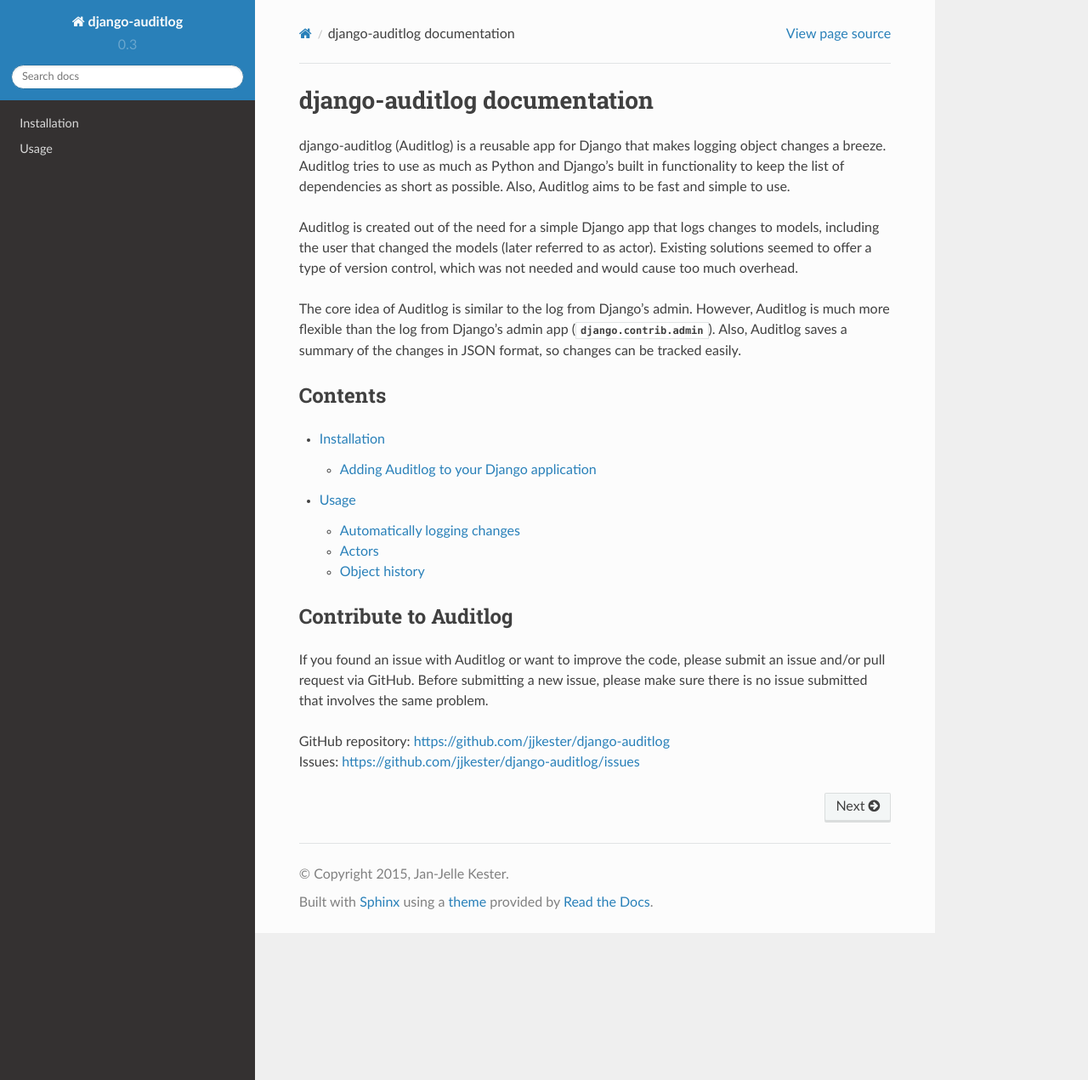
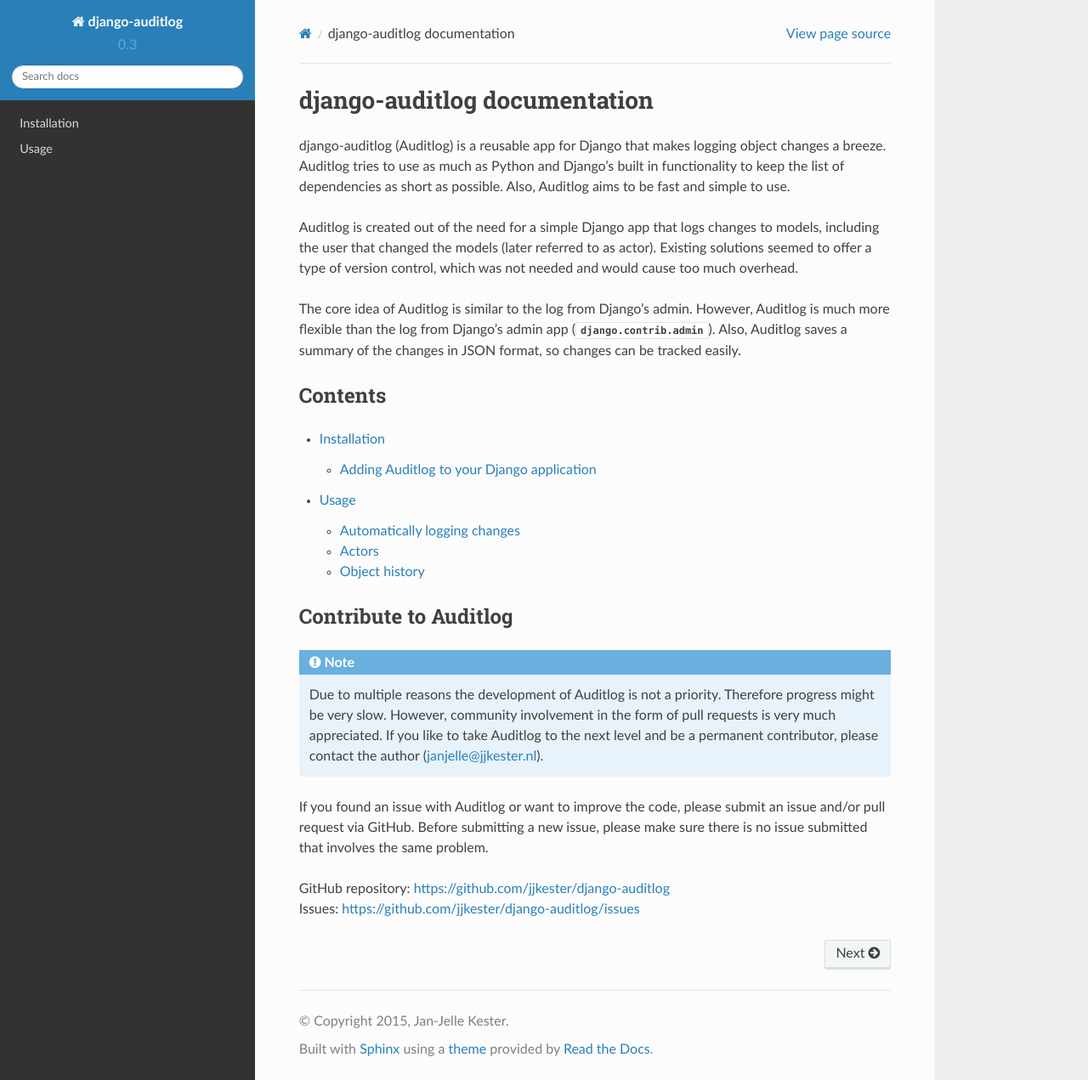
Before and after one commit to jazzband/django-auditlog, a Sphinx documentation site: the page built from docs/source/index.rst, in a window 1280 px wide and 1271 px high. Shown: the whole window at 85% size. Built offline with Sphinx 7.4.7 and the Read the Docs theme 2.0.0, drawn with Linux system fonts in a browser that asks for light colours; pages that are not in the unit, such as notebooks, are missing from menus.

Commit message:
Add note about progress in docs

```diff
--- a/docs/source/index.rst
+++ b/docs/source/index.rst
@@ -27,6 +27,11 @@
 Contribute to Auditlog
 ----------------------
 
+.. note::
+   Due to multiple reasons the development of Auditlog is not a priority. Therefore progress might be very slow.
+   However, community involvement in the form of pull requests is very much appreciated. If you like to take Auditlog to
+   the next level and be a permanent contributor, please contact the author (janjelle@jjkester.nl).
+
 If you found an issue with Auditlog or want to improve the code, please submit an issue and/or pull request via GitHub.
 Before submitting a new issue, please make sure there is no issue submitted that involves the same problem.
 
```
